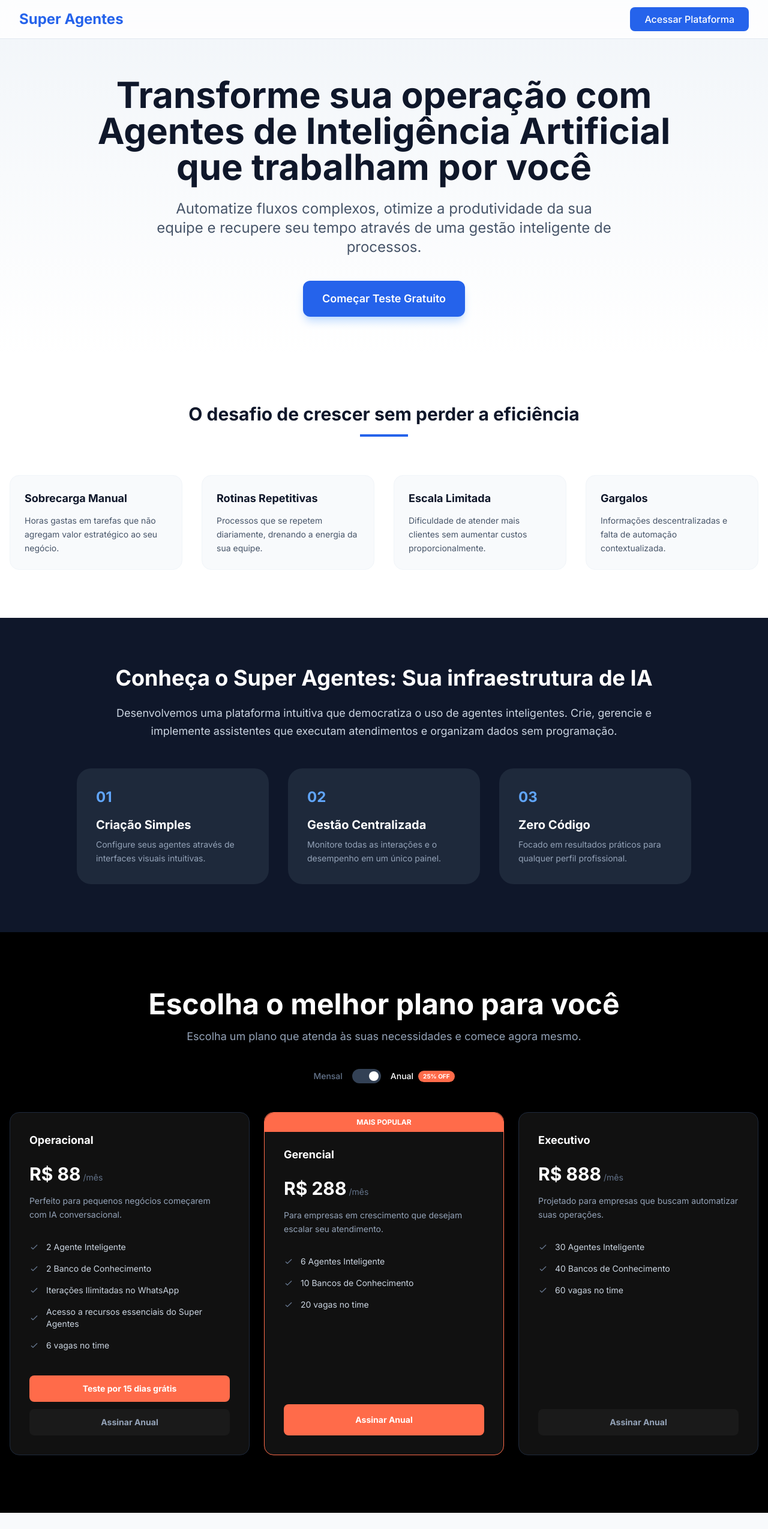
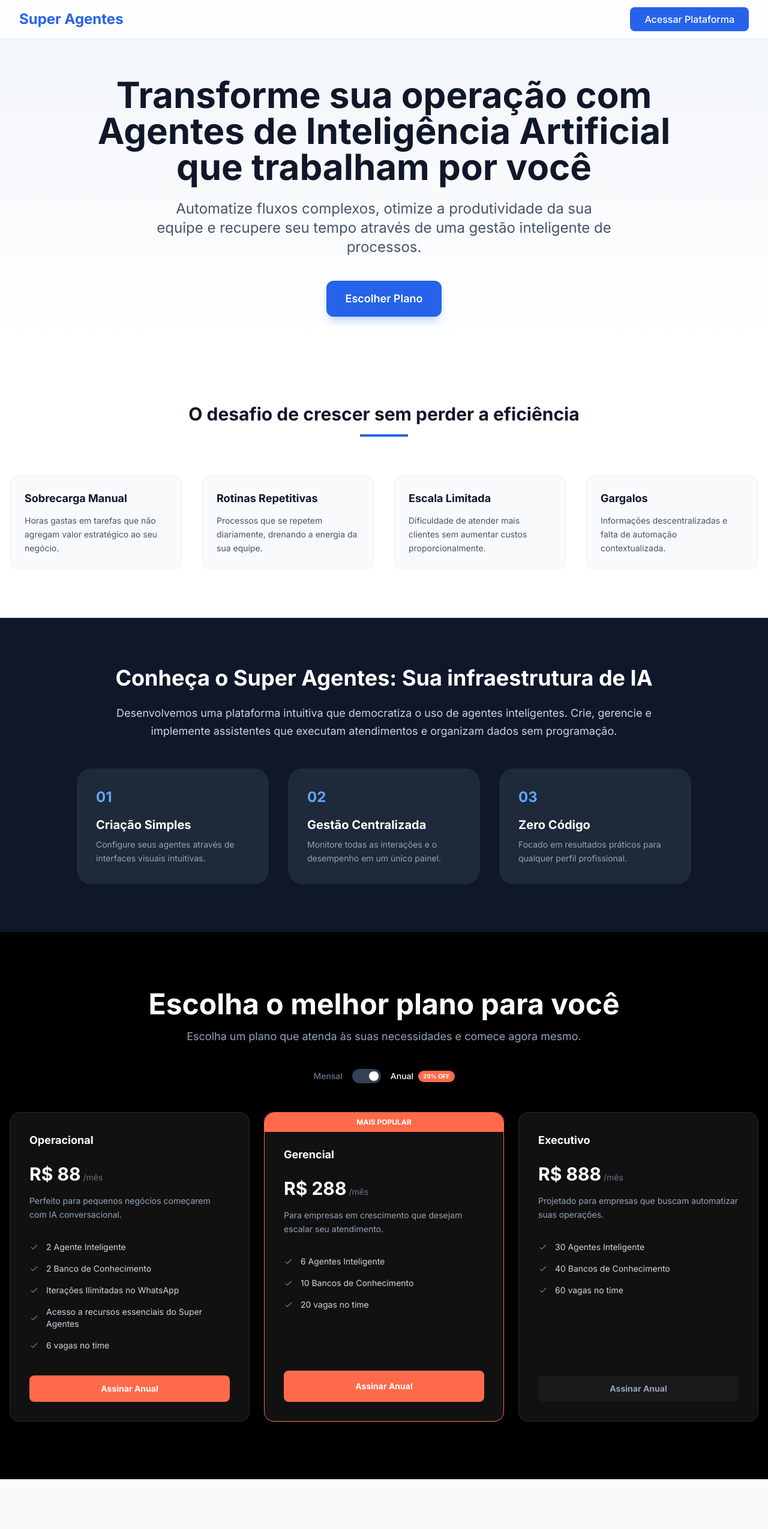
Before and after one commit to joaohenriquesossai-dev/sales-page-for-superagentes, a React (Vite) app: page / in a window 1280 px wide. Shown: the top 2549 px of the page at 60% size. Built offline with nearby package versions, Linux system fonts and the light colour scheme.

Commit message:
Commit final (acredito).

```diff
--- a/App.tsx
+++ b/App.tsx
@@ -75,7 +75,7 @@ const App: React.FC = () => {
               onClick={() => scrollToSection('pricing')}
               className="px-8 py-4 bg-blue-600 text-white rounded-xl text-lg font-semibold hover:bg-blue-700 shadow-lg shadow-blue-200 transition-all"
             >
-              Começar Teste Gratuito
+              Escolher Plano
             </button>
           </div>
         </div>
@@ -194,14 +194,8 @@ const App: React.FC = () => {
 
               <div className="space-y-3">
                 <button
-                  onClick={() => handleOpenLink(links.operacional.trial[billingPeriod])}
+                  onClick={() => handleOpenLink(links.operacional.subscribe[billingPeriod])}
                   className="w-full py-3 bg-[#FF6B4A] text-white font-bold rounded-lg text-sm hover:opacity-90 transition-opacity"
-                >
-                  Teste por 15 dias grátis
-                </button>
-                <button
-                  onClick={() => handleOpenLink(links.operacional.subscribe[billingPeriod])}
-                  className="w-full py-3 bg-[#1A1A1A] text-slate-400 font-bold rounded-lg text-sm hover:text-white transition-colors"
                 >
                   {billingPeriod === 'monthly' ? 'Assinar Mensal' : 'Assinar Anual'}
                 </button>
@@ -338,7 +332,7 @@ const App: React.FC = () => {
               onClick={() => scrollToSection('pricing')}
               className="px-10 py-5 bg-white text-blue-600 rounded-2xl text-xl font-bold hover:bg-blue-50 shadow-2xl transition-all w-full sm:w-auto"
             >
-              Teste gratuitamente por 15 dias
+              Começar Agora
             </button>
           </div>
         </div>
@@ -377,9 +371,8 @@ const App: React.FC = () => {
             </button>
           </div>
 
-          {/* Privacy Policies */}
+          {/* Removed Privacy Policies Button as per request */}
           <div className="flex md:justify-end">
-            <a href="#" className="text-slate-300 hover:text-white transition-colors text-sm font-medium">Políticas de Privacidade</a>
           </div>
         </div>
       </footer>
```
